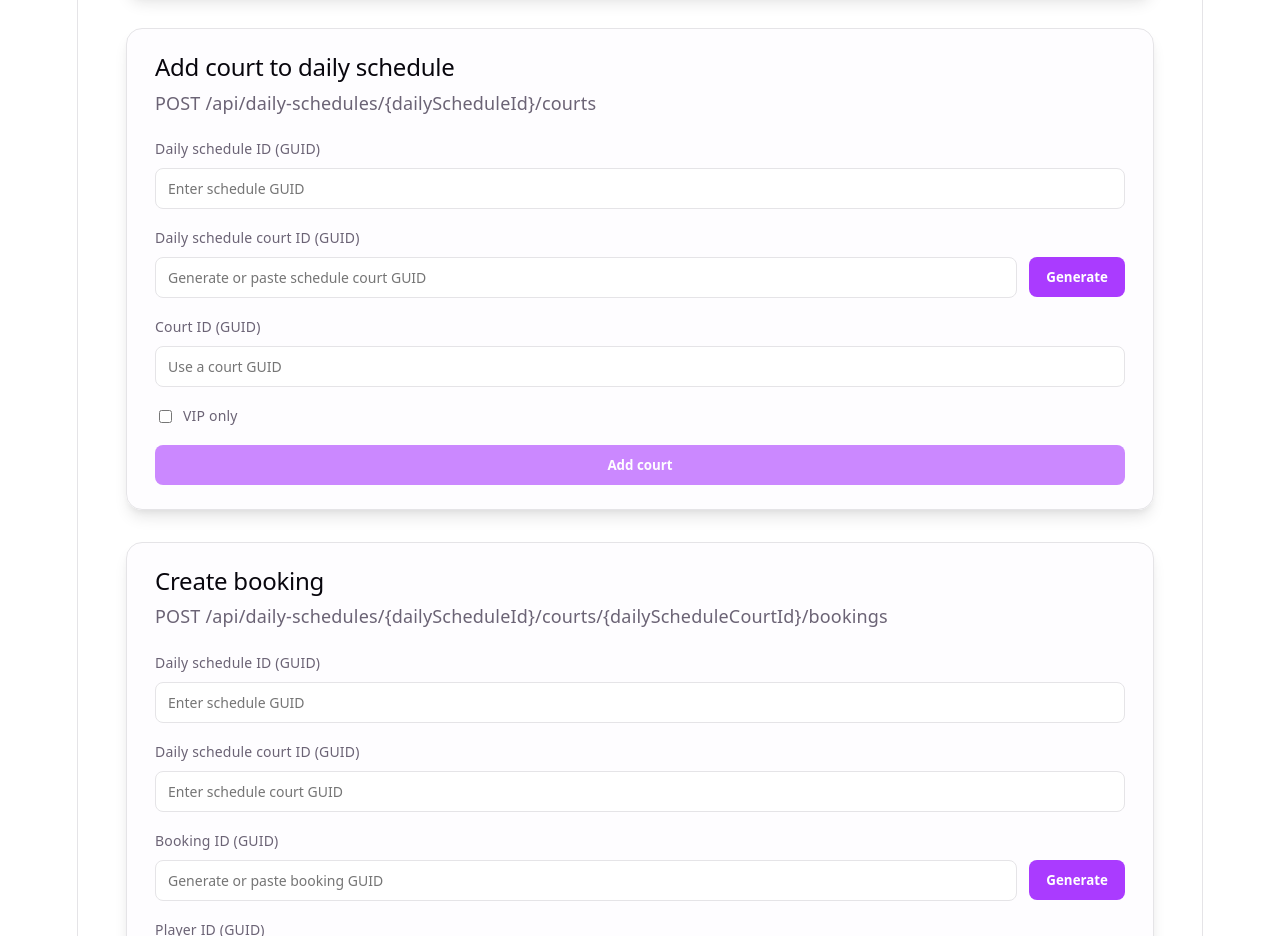
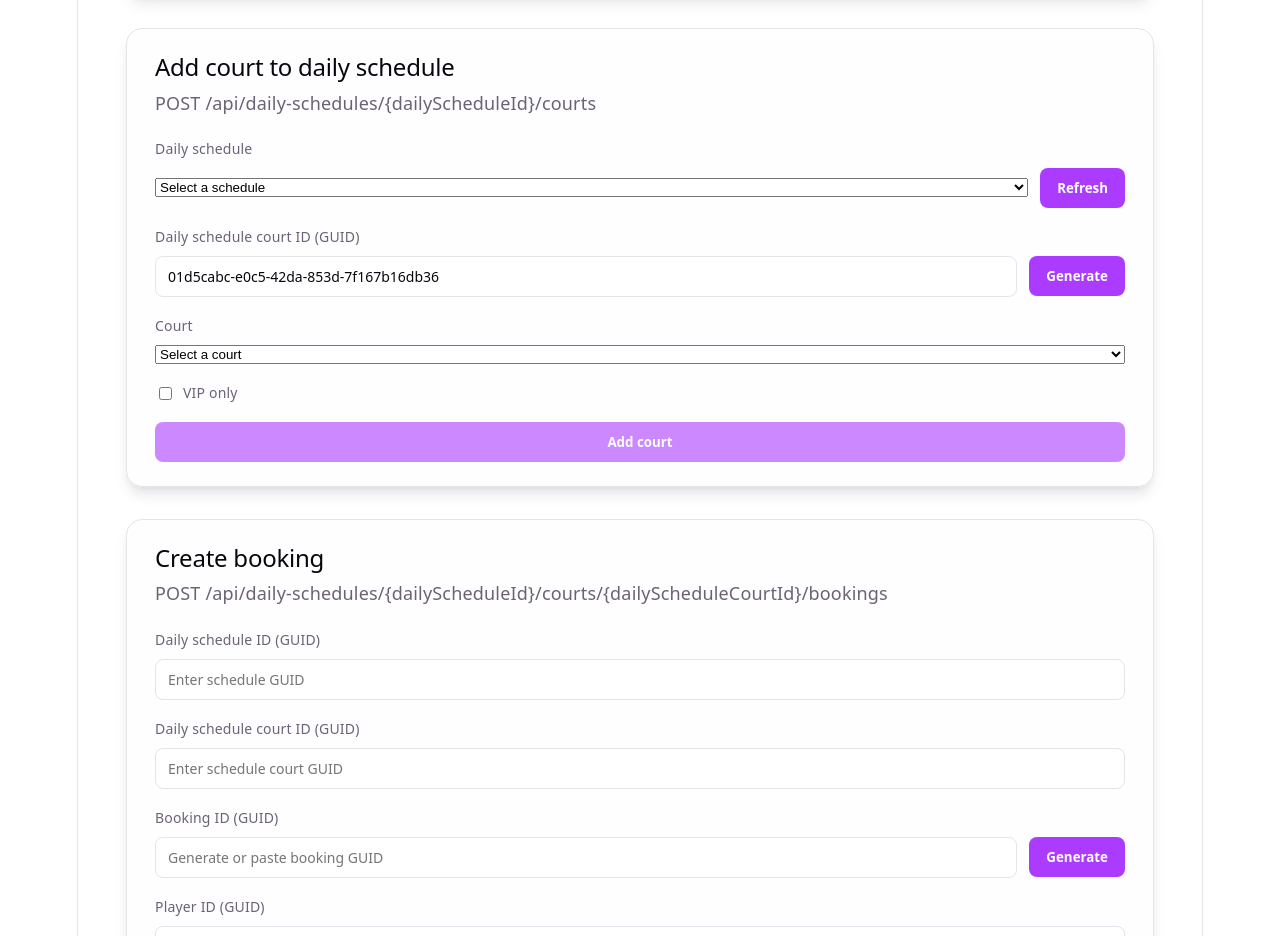
Before and after one commit to EQKim/ViaPadelClub-Kim-DCA1-Frontend, a React (Vite) app in the folder viapadelclub-kim-dca1-frontend/: page / in a window 1280 px wide. Shown: the part 2200-3136 px from the top of the page. Built offline with nearby package versions, Linux system fonts and the light colour scheme.

Commit message:
Improve add-court schedule selection UX
- select daily schedules from upcoming list with refresh
- select courtId from created courts
- auto-generate dailyScheduleCourtId
- show selected ids for debugging

```diff
--- a/viapadelclub-kim-dca1-frontend/src/App.tsx
+++ b/viapadelclub-kim-dca1-frontend/src/App.tsx
@@ -1,4 +1,10 @@
-import { type FormEvent, type SyntheticEvent, useMemo, useState } from 'react'
+import {
+  type FormEvent,
+  type SyntheticEvent,
+  useEffect,
+  useMemo,
+  useState,
+} from 'react'
 import './App.css'
 import {
   activateDailySchedule,
@@ -94,6 +100,7 @@ function App() {
   const [courtState, setCourtState] = useState<CreateCourtRequest>(
     initialCourtState,
   )
+  const [createdCourts, setCreatedCourts] = useState<CreateCourtRequest[]>([])
   const [courtStatus, setCourtStatus] = useState<string | null>(null)
   const [courtError, setCourtError] = useState<string | null>(null)
   const [courtLoading, setCourtLoading] = useState(false)
@@ -113,6 +120,9 @@ function App() {
   const [dailyScheduleCourtState, setDailyScheduleCourtState] =
     useState<AddDailyScheduleCourtRequest>(initialDailyScheduleCourtState)
   const [dailyScheduleCourtTarget, setDailyScheduleCourtTarget] = useState('')
+  const [dailyScheduleCourtSelection, setDailyScheduleCourtSelection] = useState(
+    '',
+  )
   const [dailyScheduleCourtStatus, setDailyScheduleCourtStatus] = useState<
     string | null
   >(null)
@@ -193,13 +203,13 @@ function App() {
   const canAddCourtToSchedule = useMemo(() => {
     return (
       dailyScheduleCourtTarget.trim() &&
-      dailyScheduleCourtState.dailyScheduleCourtId.trim() &&
-      dailyScheduleCourtState.courtId.trim()
+      dailyScheduleCourtSelection.trim() &&
+      dailyScheduleCourtState.dailyScheduleCourtId.trim()
     )
   }, [
     dailyScheduleCourtTarget,
+    dailyScheduleCourtSelection,
     dailyScheduleCourtState.dailyScheduleCourtId,
-    dailyScheduleCourtState.courtId,
   ])
   const canCreateBooking = useMemo(() => {
     return (
@@ -253,6 +263,15 @@ function App() {
     })
   }
 
+  useEffect(() => {
+    if (!dailyScheduleCourtState.dailyScheduleCourtId.trim()) {
+      setDailyScheduleCourtState((current) => ({
+        ...current,
+        dailyScheduleCourtId: generateGuid(),
+      }))
+    }
+  }, [dailyScheduleCourtState.dailyScheduleCourtId])
+
   const loadSchedules = async () => {
     setScheduleLoading(true)
     setScheduleError(null)
@@ -296,6 +315,7 @@ function App() {
     try {
       await createCourt(courtState)
       setCourtStatus('Court created.')
+      setCreatedCourts((current) => [...current, courtState])
       setCourtState(initialCourtState)
     } catch (error) {
       setCourtError(
@@ -368,11 +388,18 @@ function App() {
     try {
       await addDailyScheduleCourt(
         dailyScheduleCourtTarget,
-        dailyScheduleCourtState,
+        {
+          ...dailyScheduleCourtState,
+          courtId: dailyScheduleCourtSelection,
+        },
       )
       setDailyScheduleCourtStatus('Court added to schedule.')
-      setDailyScheduleCourtState(initialDailyScheduleCourtState)
+      setDailyScheduleCourtState((current) => ({
+        ...initialDailyScheduleCourtState,
+        dailyScheduleCourtId: generateGuid(),
+      }))
       setDailyScheduleCourtTarget('')
+      setDailyScheduleCourtSelection('')
     } catch (error) {
       setDailyScheduleCourtError(
         error instanceof Error
@@ -845,12 +872,23 @@ function App() {
         </div>
         <form className="form" onSubmit={handleDailyScheduleCourtSubmit}>
           <label className="field">
-            Daily schedule ID (GUID)
-            <input
-              value={dailyScheduleCourtTarget}
-              onChange={(event) => setDailyScheduleCourtTarget(event.target.value)}
-              placeholder="Enter schedule GUID"
-            />
+            Daily schedule
+            <div className="field-row">
+              <select
+                value={dailyScheduleCourtTarget}
+                onChange={(event) => setDailyScheduleCourtTarget(event.target.value)}
+              >
+                <option value="">Select a schedule</option>
+                {schedules.map((schedule) => (
+                  <option key={schedule.dailyScheduleId} value={schedule.dailyScheduleId}>
+                    {schedule.dailyScheduleId}
+                  </option>
+                ))}
+              </select>
+              <button type="button" onClick={loadSchedules} disabled={scheduleLoading}>
+                {scheduleLoading ? 'Refreshing...' : 'Refresh'}
+              </button>
+            </div>
           </label>
           <label className="field">
             Daily schedule court ID (GUID)
@@ -879,17 +917,18 @@ function App() {
             </div>
           </label>
           <label className="field">
-            Court ID (GUID)
-            <input
-              value={dailyScheduleCourtState.courtId}
-              onChange={(event) =>
-                setDailyScheduleCourtState((current) => ({
-                  ...current,
-                  courtId: event.target.value,
-                }))
-              }
-              placeholder="Use a court GUID"
-            />
+            Court
+            <select
+              value={dailyScheduleCourtSelection}
+              onChange={(event) => setDailyScheduleCourtSelection(event.target.value)}
+            >
+              <option value="">Select a court</option>
+              {createdCourts.map((court) => (
+                <option key={court.courtId} value={court.courtId}>
+                  {court.courtName} ({court.courtId})
+                </option>
+              ))}
+            </select>
           </label>
           <label className="checkbox">
             <input
@@ -904,6 +943,14 @@ function App() {
             />
             VIP only
           </label>
+          {dailyScheduleCourtTarget && (
+            <p className="status muted">
+              Selected schedule: {dailyScheduleCourtTarget}
+            </p>
+          )}
+          {dailyScheduleCourtSelection && (
+            <p className="status muted">Selected court: {dailyScheduleCourtSelection}</p>
+          )}
           <button
             type="submit"
             disabled={!canAddCourtToSchedule || dailyScheduleCourtLoading}
```
